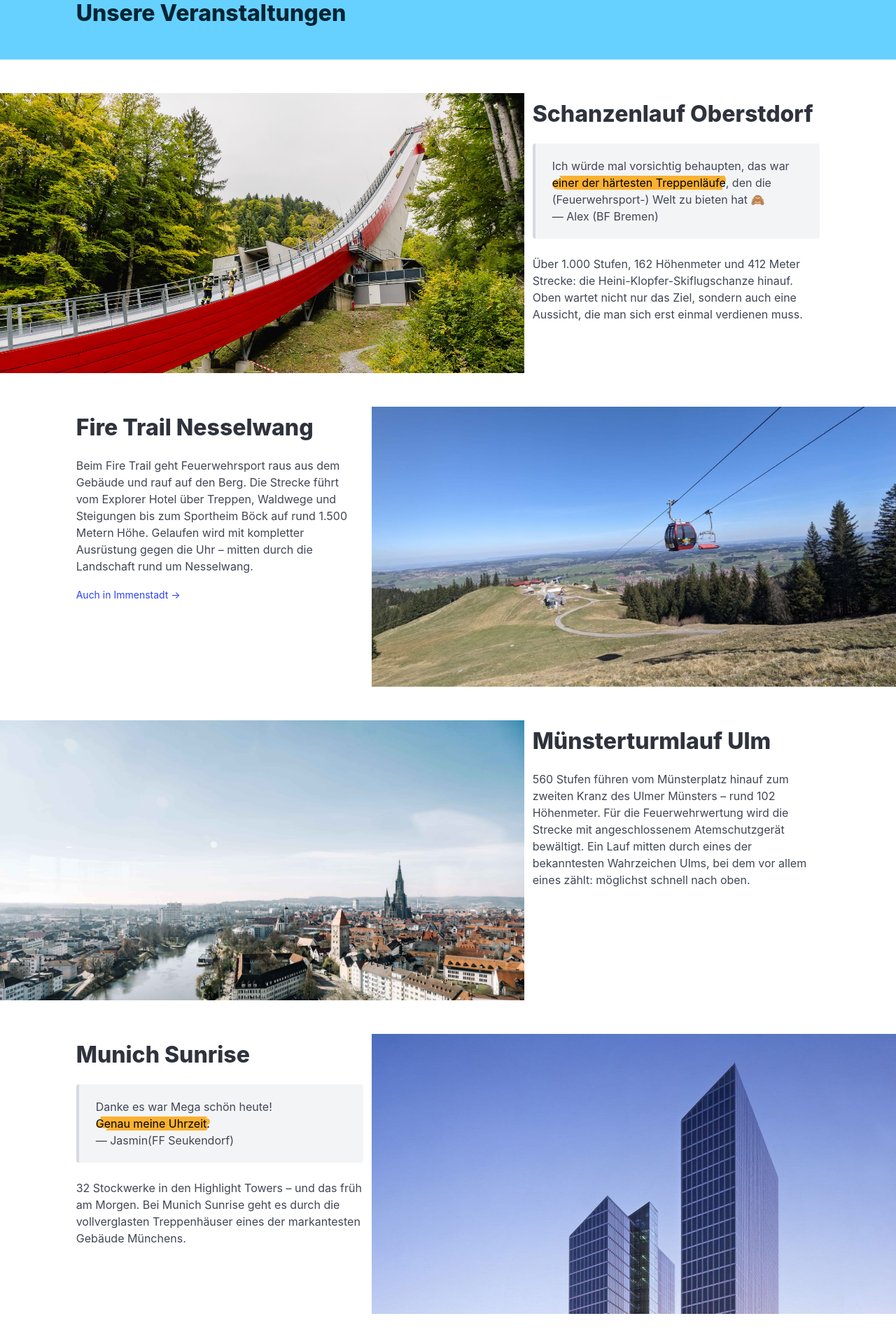
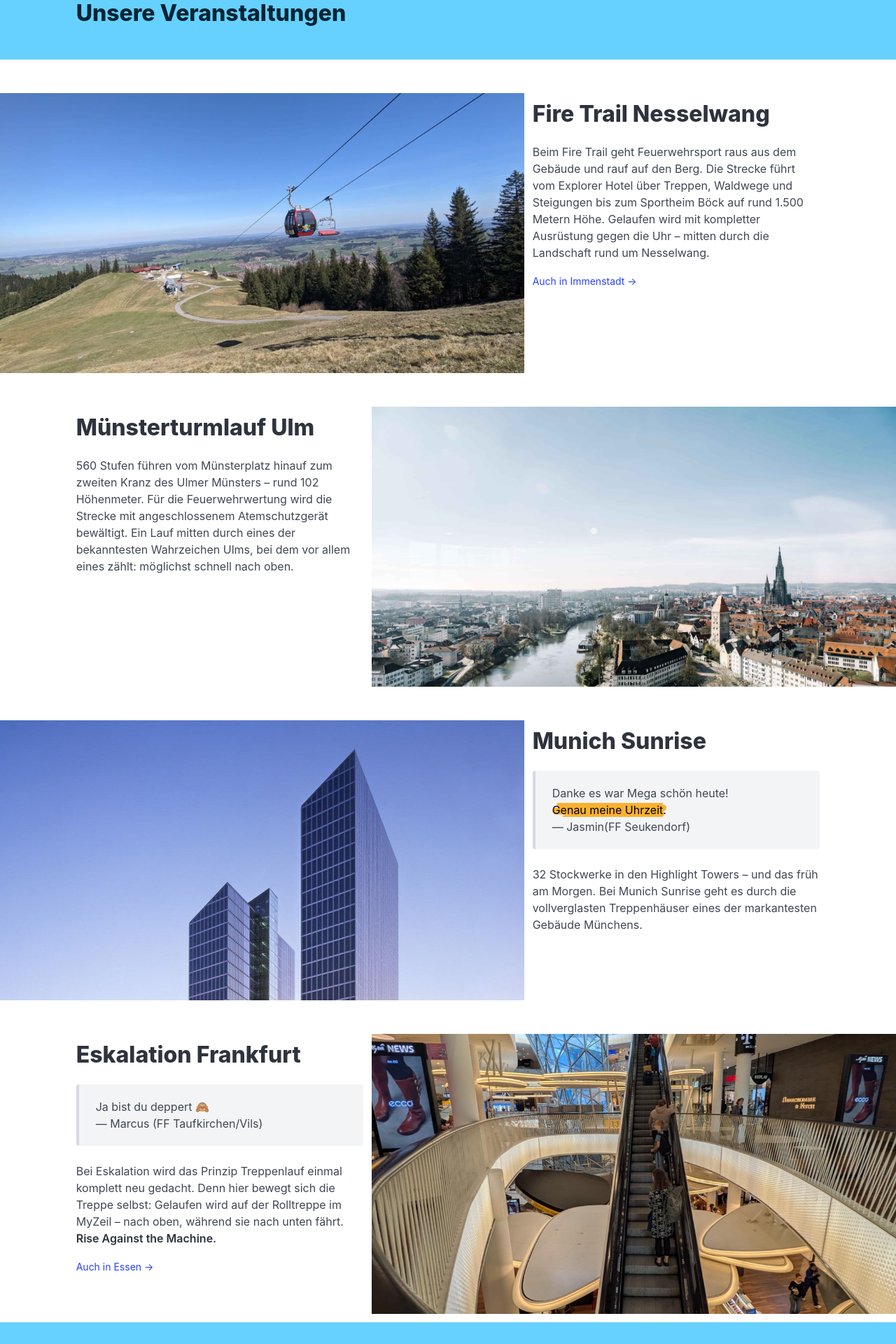
Before and after one commit to steffkes/gelungenes-website, a Nuxt app: page / in a window 1280 px wide. Shown: the part 380-2300 px from the top of the page at 70% size. Built offline with nearby package versions, Linux system fonts and the light colour scheme.

Commit message:
add past events section

```diff
--- a/app/app.vue
+++ b/app/app.vue
@@ -47,48 +47,7 @@ useHead({
     </div>
   </section>
 
-  <div class="columns mt-6 row">
-    <div
-      class="column image is-7"
-      style="
-        background-image: url(images/schanzenlauf-oberstdorf.jpg);
-        background-position-y: 20%;
-        background-position-x: 65%;
-      "
-    >
-      &nbsp;
-    </div>
-    <div class="column is-4">
-      <section class="section">
-        <h2 class="title">
-          <a href="//www.schanzenlauf-oberstdorf.de"
-            >Schanzenlauf <span>Oberstdorf</span></a
-          >
-        </h2>
-
-        <article class="message">
-          <div class="message-body">
-            <blockquote cite="https://www.schanzenlauf-oberstdorf.de">
-              <p>
-                Ich würde mal vorsichtig behaupten, das war
-                <mark>einer der härtesten Treppenläufe</mark>, den die
-                (Feuerwehrsport-) Welt zu bieten hat 🙈
-              </p>
-            </blockquote>
-            <p>— Alex (BF Bremen)</p>
-          </div>
-        </article>
-
-        <p>
-          Über 1.000 Stufen, 162 Höhenmeter und 412 Meter Strecke: die
-          Heini-Klopfer-Skiflugschanze hinauf. Oben wartet nicht nur das Ziel,
-          sondern auch eine Aussicht, die man sich erst einmal verdienen muss.
-        </p>
-      </section>
-    </div>
-  </div>
-
-  <div id="fire-trail-nesselwang" class="columns mt-6 row reversed">
+  <div id="fire-trail-nesselwang" class="columns mt-6 row">
     <div
       class="column image is-7"
       style="
@@ -98,7 +57,7 @@ useHead({
     >
       &nbsp;
     </div>
-    <div class="column is-4 is-offset-1">
+    <div class="column is-4">
       <section class="section">
         <h2 class="title">
           <a href="//www.fire-trail-nesselwang.de"
@@ -121,7 +80,7 @@ useHead({
     </div>
   </div>
 
-  <div class="columns mt-6 row">
+  <div class="columns mt-6 row reversed">
     <div
       class="column image is-7"
       style="
@@ -132,7 +91,7 @@ useHead({
     >
       &nbsp;
     </div>
-    <div class="column is-4">
+    <div class="column is-4 is-offset-1">
       <section class="section">
         <h2 class="title">
           <a href="//muensterturmlauf-ulm.gelungen.es"
@@ -151,7 +110,7 @@ useHead({
     </div>
   </div>
 
-  <div class="columns mt-6 row reversed">
+  <div class="columns mt-6 row">
     <div
       class="column image is-7"
       style="
@@ -161,7 +120,7 @@ useHead({
     >
       &nbsp;
     </div>
-    <div class="column is-4 is-offset-1">
+    <div class="column is-4">
       <section class="section">
         <h2 class="title">
           <a href="//www.munich-sunrise.de">Munich <span>Sunrise</span></a>
@@ -187,14 +146,14 @@ useHead({
     </div>
   </div>
 
-  <div id="eskalation-frankfurt" class="columns mt-6 row">
+  <div id="eskalation-frankfurt" class="columns mt-6 row reversed">
     <div
       class="column image is-7"
       style="background-image: url(images/eskalation-frankfurt.jpg)"
     >
       &nbsp;
     </div>
-    <div class="column is-4">
+    <div class="column is-4 is-offset-1">
       <section class="section">
         <h2 class="title">
           <a href="//eskalation-frankfurt.de"
@@ -224,6 +183,7 @@ useHead({
       </section>
     </div>
   </div>
+
 
   <section class="hero is-info">
     <div class="hero-body px-0">
@@ -348,6 +308,94 @@ useHead({
     </div>
   </div>
 
+  <section class="hero is-info">
+    <div class="hero-body px-0">
+      <div class="columns">
+        <div class="column is-10 is-offset-1">
+          <section class="section">
+            <h1 class="title">Bisherige Veranstaltungen</h1>
+          </section>
+        </div>
+      </div>
+    </div>
+  </section>
+
+  <div class="columns mt-6 row past">
+    <div
+      class="column image is-7"
+      style="
+        background-image: url(images/schanzenlauf-oberstdorf.jpg);
+        background-position-y: 20%;
+        background-position-x: 65%;
+      "
+    >
+      &nbsp;
+    </div>
+    <div class="column is-4">
+      <section class="section">
+        <h2 class="title">
+          <a href="//www.schanzenlauf-oberstdorf.de"
+            >Schanzenlauf <span>Oberstdorf</span></a
+          >
+        </h2>
+
+        <article class="message">
+          <div class="message-body">
+            <blockquote cite="https://www.schanzenlauf-oberstdorf.de">
+              <p>
+                Ich würde mal vorsichtig behaupten, das war
+                <mark>einer der härtesten Treppenläufe</mark>, den die
+                (Feuerwehrsport-) Welt zu bieten hat 🙈
+              </p>
+            </blockquote>
+            <p>— Alex (BF Bremen)</p>
+          </div>
+        </article>
+
+        <p>
+          Über 1.000 Stufen, 162 Höhenmeter und 412 Meter Strecke: die
+          Heini-Klopfer-Skiflugschanze hinauf. Oben wartet nicht nur das Ziel,
+          sondern auch eine Aussicht, die man sich erst einmal verdienen muss.
+          Gelungenes hat den Schanzenlauf 2023 organisiert, inzwischen richtet
+          ihn die Feuerwehr Oberstdorf selbst aus.
+        </p>
+      </section>
+    </div>
+  </div>
+
+  <div class="columns mt-6 row reversed past">
+    <div
+      class="column image is-7"
+      style="background-image: url(images/schachmatt-ulm.jpg)"
+    >
+      &nbsp;
+    </div>
+    <div class="column is-4 is-offset-1">
+      <section class="section">
+        <h2 class="title">
+          <a href="//www.schachmatt-ulm.de">Schachmatt <span>Ulm</span></a>
+        </h2>
+
+        <article class="message">
+          <div class="message-body">
+            <blockquote cite="https://www.schachmatt-ulm.de">
+              <p>Es tut schon weh, aber <mark>ist irgendwie geil</mark>.</p>
+            </blockquote>
+            <p>— Lukas (BF Ulm)</p>
+          </div>
+        </article>
+
+        <p>
+          18 Stockwerke, acht mögliche Durchgänge und immer nur zwei Teams
+          gleichzeitig im direkten Duell: Schachmatt Ulm war ein
+          K.-o.-Treppenlauf. Wer schneller oben war, kam weiter – wer verlor,
+          war raus. Gelaufen wurde im Zweierteam und in kompletter
+          Einsatzkleidung mit Atemschutzgerät auf dem Rücken.
+        </p>
+      </section>
+    </div>
+  </div>
+
   <section class="section py-6">
     <div class="columns mt-6">
       <div class="column is-10 is-offset-1">
@@ -423,4 +471,13 @@ html {
 .series-link {
   margin-top: 1rem;
 }
+
+.row.past .column.image {
+  filter: grayscale(70%);
+  transition: filter 0.4s;
+}
+
+.row.past:hover .column.image {
+  filter: grayscale(0);
+}
 </style>
```
Also changed, not shown: public/images/schachmatt-ulm.jpg (added).
